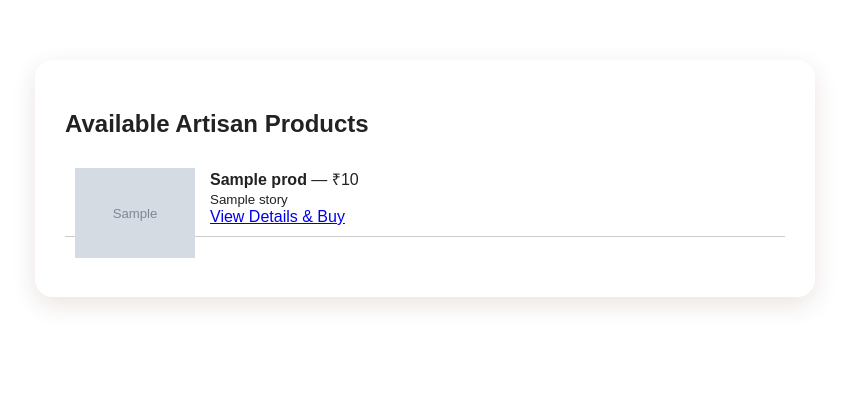
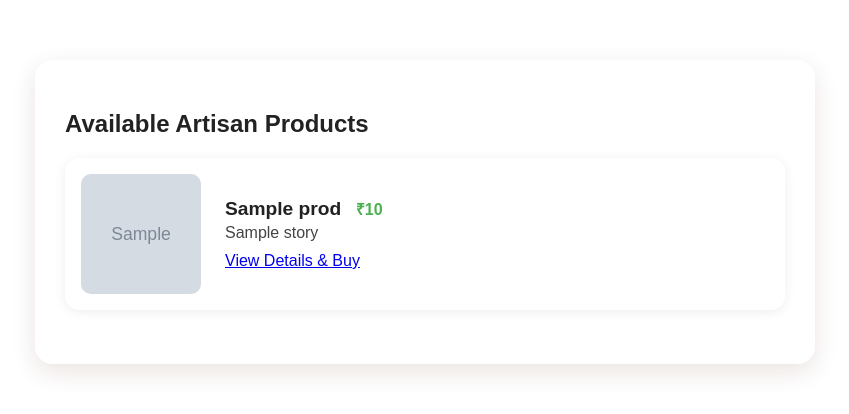
Before and after one commit to yashitchugh/test, a Flask app: template templates/product_list.html in a window 1280 px wide. Shown: the top 414 px of the page, without its empty margins (215-1064 px from the left). Run offline with Flask 3, Linux system fonts and the light colour scheme; the template is opened without the code that fills it: most values are stand-ins (such as "Sample title", 1, 10 or a date in 2020); grey boxes marked "Sample" are stand-in pictures.

Commit message:
Update product_list.html

```diff
--- a/templates/product_list.html
+++ b/templates/product_list.html
@@ -3,21 +3,58 @@
 <head>
     <title>Products</title>
     <link rel="stylesheet" href="{{ url_for('static', filename='styles.css') }}">
+    <style>
+        .product-card {
+            display: flex;
+            align-items: center;
+            margin-bottom: 24px;
+            padding: 16px;
+            border-radius: 14px;
+            box-shadow: 0 2px 12px #eee;
+            min-height: 120px;
+        }
+        .product-img {
+            border-radius: 10px;
+            margin-right: 24px;
+            width: 120px;
+            height: 120px;
+            object-fit: cover;
+            flex-shrink: 0;
+            background: #f7f7f7;
+        }
+        .product-info {
+            flex: 1;
+        }
+        .product-info b {
+            font-size: 1.2rem;
+        }
+        .product-info .price {
+            color: #4caf50;
+            font-weight: bold;
+            margin-left: 10px;
+        }
+        .product-info .story {
+            color: #444;
+            margin: 4px 0 10px 0;
+            display: block;
+        }
+    </style>
 </head>
 <body>
     <main>
         <h2>Available Artisan Products</h2>
         <div>
             {% for prod in products %}
-                <div style="margin-bottom:30px; padding:10px; border-bottom:1px solid #ccc;">
-                   <img src="{{ url_for('uploaded_file', filename=prod['product_img']) }}" width="120" style="float:left; margin-right:15px;">
-                   <b>{{ prod['name'] }}</b> &mdash; ₹{{ prod['price'] }}<br>
-                   <small>{{ prod['story'] }}</small><br>
-                   <a href="{{ url_for('product_detail', idx=loop.index0) }}">View Details & Buy</a>
+                <div class="product-card">
+                    <img class="product-img" src="{{ url_for('uploaded_file', filename=prod['product_img']) }}" alt="{{ prod['name'] }}">
+                    <div class="product-info">
+                        <b>{{ prod['name'] }}</b>
+                        <span class="price">₹{{ prod['price'] }}</span><br>
+                        <span class="story">{{ prod['story'] }}</span>
+                        <a href="{{ url_for('product_detail', idx=loop.index0) }}">View Details & Buy</a>
+                    </div>
                 </div>
             {% endfor %}
-
-
         </div>
     </main>
 </body>
```
